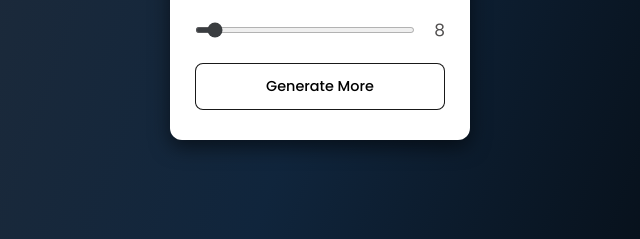
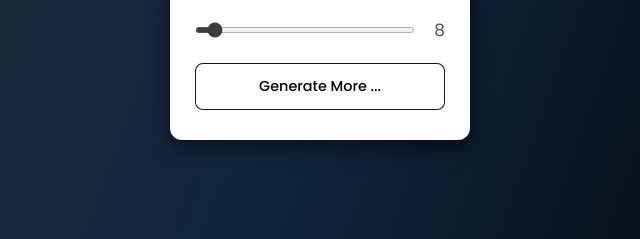
Before and after one commit to Akinfola/Password_generator, a plain HTML site: page Index.html in a window 1280 px wide. Shown: the part 405-644 px from the top of the page, 320-960 px from the left. Drawn offline with nearby package versions, Linux system fonts and the light colour scheme.

Commit message:
Error rectified

```diff
--- a/Index.html
+++ b/Index.html
@@ -23,7 +23,7 @@
         <span class="slider-number">8</span>
       </div>
 
-      <button class="generate-button">Generate More</button>
+      <button class="generate-button">Generate More ...</button>
     </div>
 
     <script>
```
